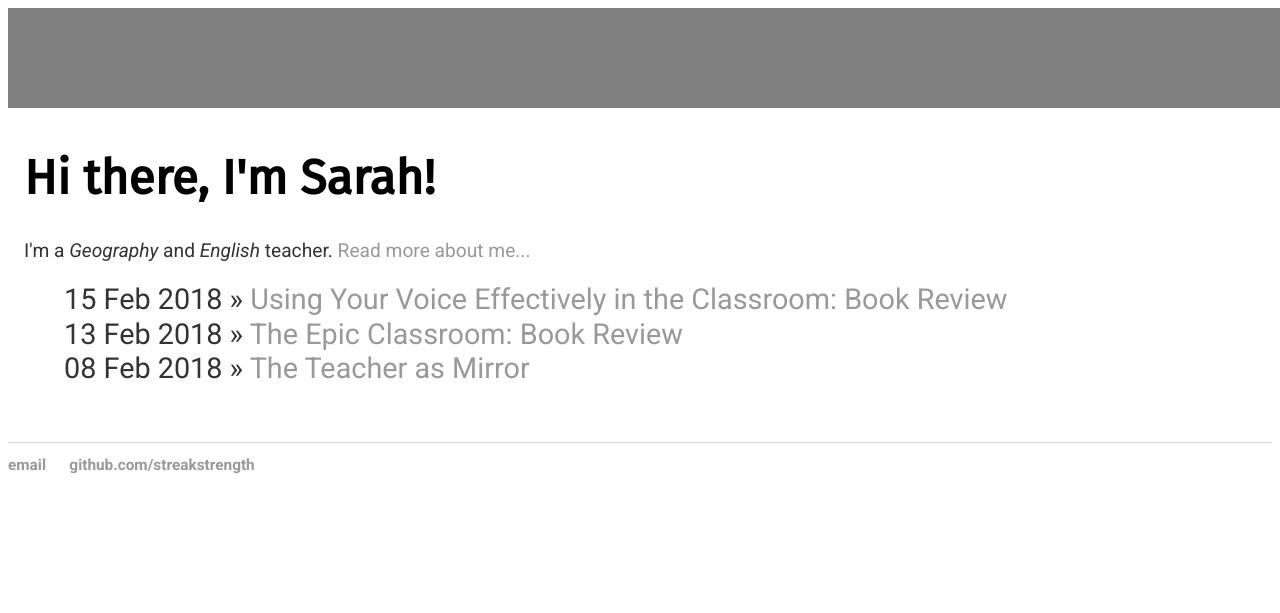
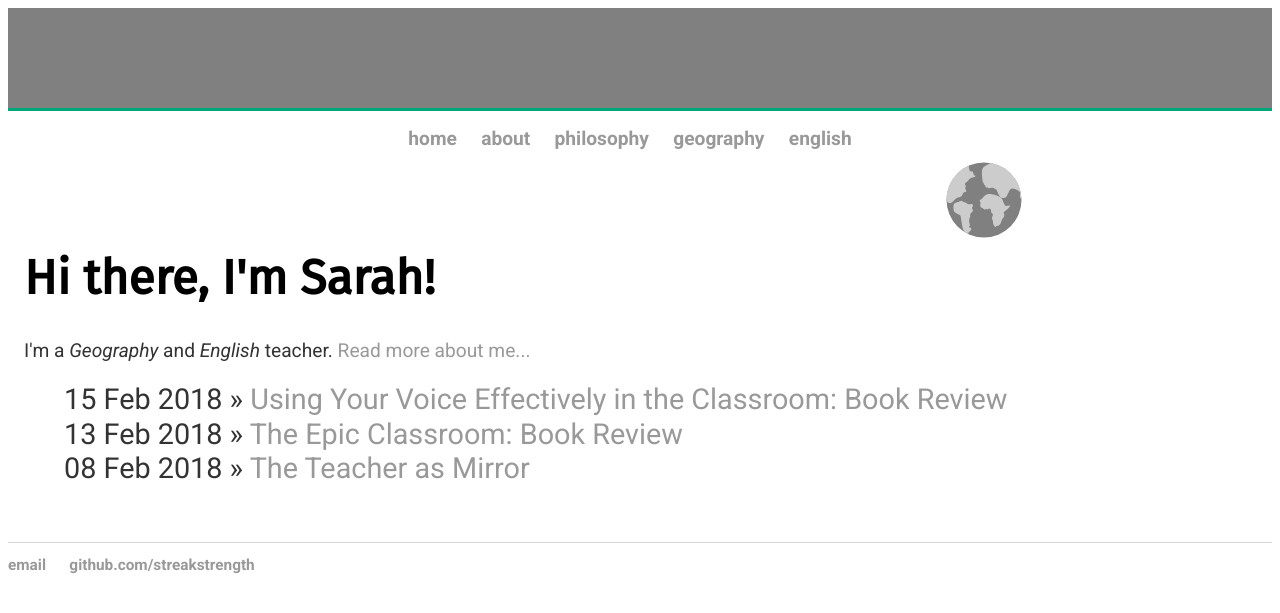
Before and after one commit to streakstrength/streakstrength.github.io, a Jekyll site: the page built from index.html, in a window 1280 px wide. Shown: the top 613 px of the page. Built offline with Jekyll 4.4.1, drawn with Linux system fonts in a browser that asks for light colours; nearby versions of some CDN libraries.

Commit message:
Problem with css: navbar not showing unless scrolled.

```diff
--- a/css/main.css
+++ b/css/main.css
@@ -20,7 +20,6 @@
 	height: 100px;
 	background-color: gray;
 	overflow: hidden;
-    position: absolute;
     width: 100%;
 }
 #banner img {
@@ -28,7 +27,6 @@
     top: 10em;
     right: 20%;
     width: 30%;
-    height: auto;
     max-width: 80px;
 }
 
```
